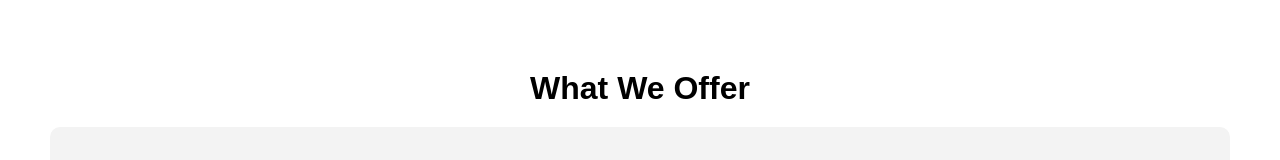
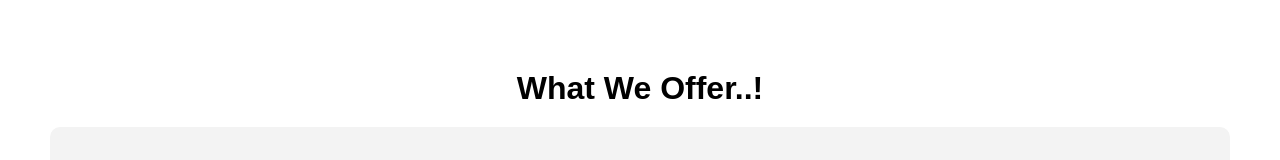
Before and after one commit to MOHAMMEDASHIK03/ASHITECH, a plain HTML site: page index.html in a window 1280 px wide. Shown: the part 547-707 px from the top of the page. Drawn offline with Linux system fonts and the light colour scheme.

Commit message:
Update index.html

```diff
--- a/index.html
+++ b/index.html
@@ -217,7 +217,7 @@
     </div>
 
     <section class="services">
-        <h2>What We Offer</h2>
+        <h2>What We Offer..!</h2>
 
         <div class="service-section">
             <img src="/images/image11.jpg" alt="Web Development Service">
```
